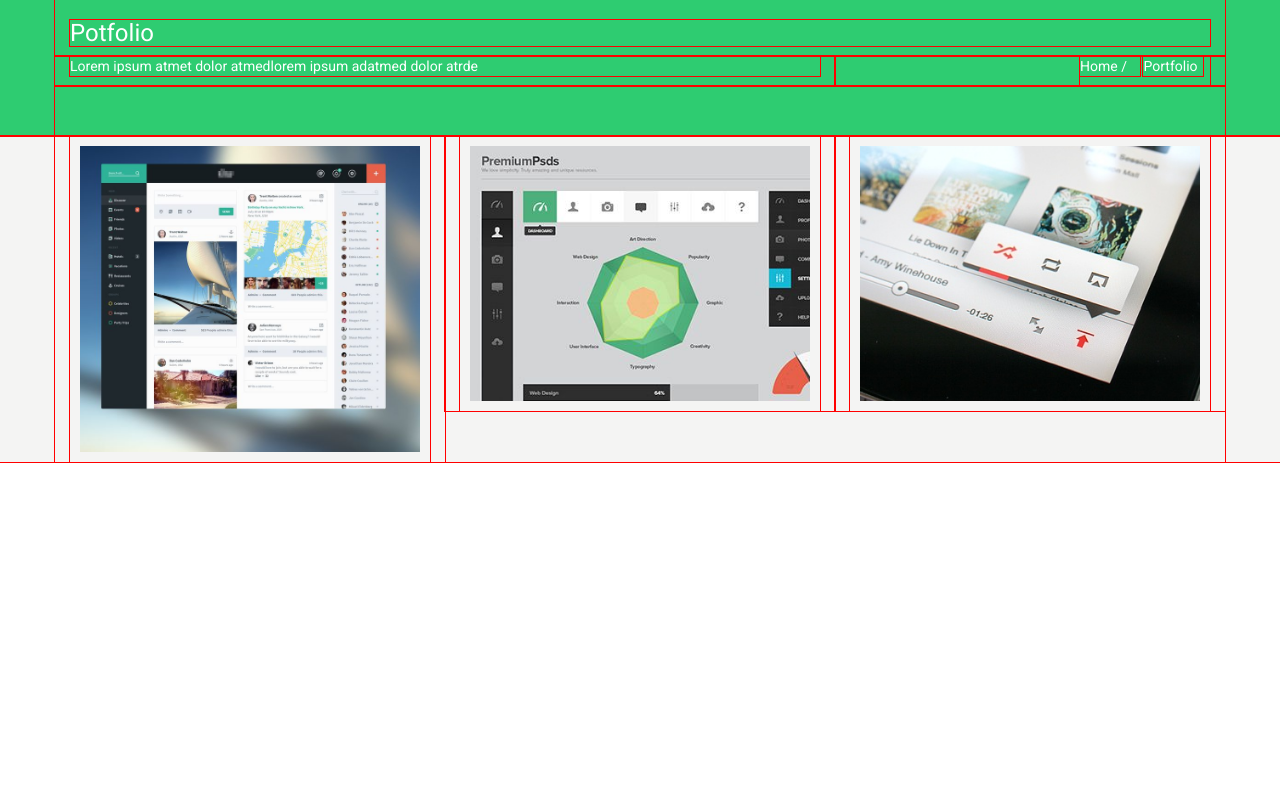
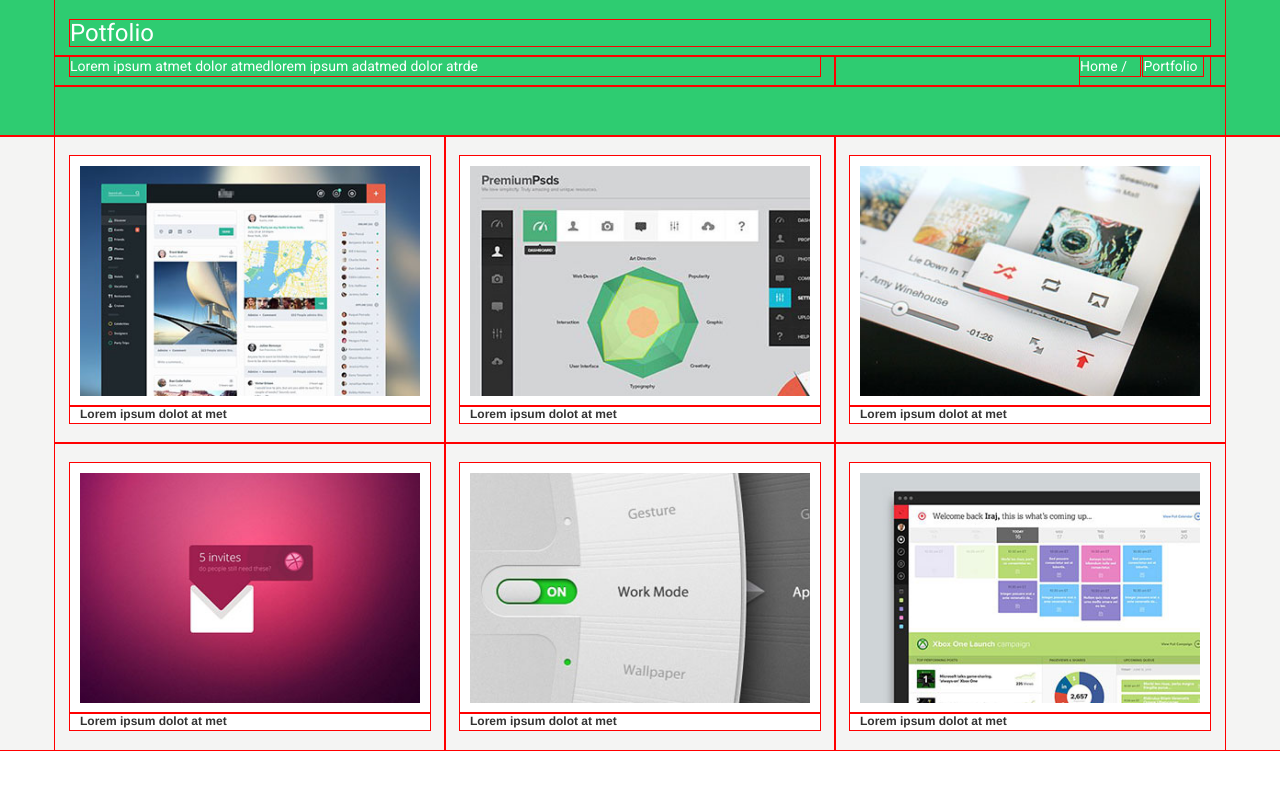
Before and after one commit to victoriahuallpa-26/flat-theme, a plain HTML site: page portfolio.html in a window 1280 px wide. Drawn offline with Linux system fonts and the light colour scheme.

Commit message:
ultimo de portafolio

```diff
--- a/css/main.css
+++ b/css/main.css
@@ -13,6 +13,306 @@
 .clearfix:after {
   clear: both;
 }
+
+
+
+
+
+
+
+
+
+
+
+
+
+
+
+
+
+
+
+
+
+
+
+
+
+
+
+
+
+
+
+
+
+
+
+
+
+
+
+
+
+
+
+
+
+
+
+
+
+
+
+
+
+
+
+
+
+
+
+
+
+
+
+
+
+
+
+
+
+
+
+
+
+
+
+
+
+
+
+
+
+
+
+
+
+
+
+
+
+
+
+
+
+
+
+
+
+
+
+
+
+
+
+
+
+
+
+
+
+
+
+
+
+
+
+
+
+
+
+
+
+
+
+
+
+
+
+
+
+
+
+
+
+
+
+
+
+
+
+
+
+
+
+
+
+
+
+
+
+
+
+
+
+
+
+
+
+
+
+
+
+
+
+
+
+
+
+
+
+
+
+
+
+
+
+
+
+
+
+
+
+
+
+
+
+
+
+
+
+
+
+
+
+
+
+
+
+
+
+
+
+
+
+
+
+
+
+
+
+
+
+
+
+
+
+
+
+
+
+
+
+
+
+
+
+
+
+
+
+
+
+
+
+
+
+
+
+
+
+
+
+
+
+
+
+
+
+
+
+
+
+
+
+
+
+
+
+
+
+
+
+
+
+
+
+
+
+
+
+
+
+
+
+
+
+
+
+
+
+
+
+
+
+
+
+
+
+
+
+
+
+
+
+
+
+
+
+
+
+
 *{
 	outline:solid red 1px;
 }
@@ -109,6 +409,16 @@ input:required{
 }
 .foto-1{
 	width:100%;
-	height:2%;
 	padding:10px;
+	background:white;
+	margin-top:20px;
+
 }
+.pequeño-negro{
+	width:100%;
+	padding-left:10px;
+	background:white;
+	font-size:12px;
+	font-weight:bold;
+	margin-bottom:20px;
+}
--- a/portfolio.html
+++ b/portfolio.html
@@ -21,6 +21,125 @@
     <link rel="apple-touch-icon-precomposed" href="images/ico/apple-touch-icon-57-precomposed.png">
 </head><!--/head-->
 <body>
+
+
+
+
+
+
+
+
+
+
+
+
+
+
+
+
+
+
+
+
+
+
+
+
+
+
+
+
+
+
+
+
+
+
+
+
+
+
+
+
+
+
+
+
+
+
+
+
+
+
+
+
+
+
+
+
+
+
+
+
+
+
+
+
+
+
+
+
+
+
+
+
+
+
+
+
+
+
+
+
+
+
+
+
+
+
+
+
+
+
+
+
+
+
+
+
+
+
+
+
+
+
+
+
+
+
+
+
+
+
+
+
+
+
+
+
+
+
+
     <div class="container-fluid esmeralda">
         <div class="container">
             <div class="row esmeralda">
@@ -49,18 +168,38 @@
     <div class="container-fluid plomito">
         <div class="container">
            <div class="row plomito">
-            <div class="col-xs-4 col-sm-4">
-                <img src="images/portfolio/full/item1.jpg" class="foto-1">
+               <div class="col-xs-4 col-sm-4">
+                   <img src="images/portfolio/thumb/item1.jpg"class="foto-1">
+                   <p class="pequeño-negro">Lorem ipsum dolot at met</p>
+               </div>
+               <div class="col-xs-4 col-sm-4">
+                   <img src="images/portfolio/thumb/item2.jpg" class="foto-1">
+                   <p class="pequeño-negro">Lorem ipsum dolot at met</p>
+               </div>
+
+               <div class="col-xs-4 col-sm-4">
+                   <img src="images/portfolio/thumb/item3.jpg" class="foto-1">
+                   <p class="pequeño-negro">Lorem ipsum dolot at met</p>
+               </div>
             </div>
-            <div class="col-xs-4 col-sm-4">
-                <img src="images/portfolio/full/item2.jpg" class="foto-1">
-            </div>
-            <div class="col-xs-4 col-sm-4">
-                <img src="images/portfolio/full/item3.jpg" class="foto-1">
-            </div>
+            <div class="row plomito">
+               <div class="col-xs-4 col-sm-4">
+                   <img src="images/portfolio/thumb/item4.jpg"class="foto-1">
+                   <p class="pequeño-negro">Lorem ipsum dolot at met</p>
+               </div>
+               <div class="col-xs-4 col-sm-4">
+                   <img src="images/portfolio/thumb/item5.jpg" class="foto-1">
+                   <p class="pequeño-negro">Lorem ipsum dolot at met</p>
+               </div>
+
+               <div class="col-xs-4 col-sm-4">
+                   <img src="images/portfolio/thumb/item6.jpg" class="foto-1">
+                   <p class="pequeño-negro">Lorem ipsum dolot at met</p>
+               </div>
             </div>
         </div>
     </div>
+
     <script src="js/jquery.js"></script>
     <script src="js/bootstrap.min.js"></script>
     <script src="js/main.js"></script>
```
